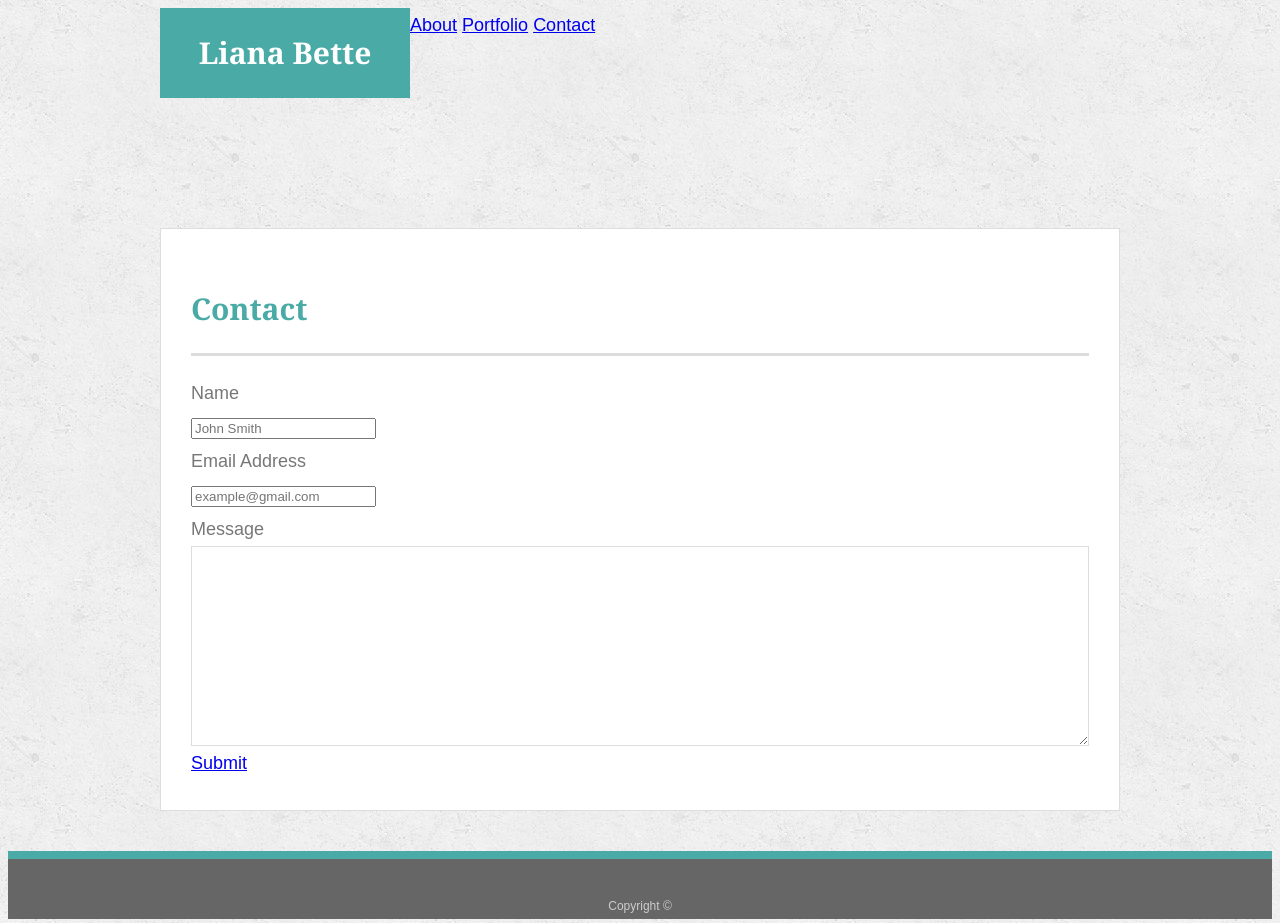
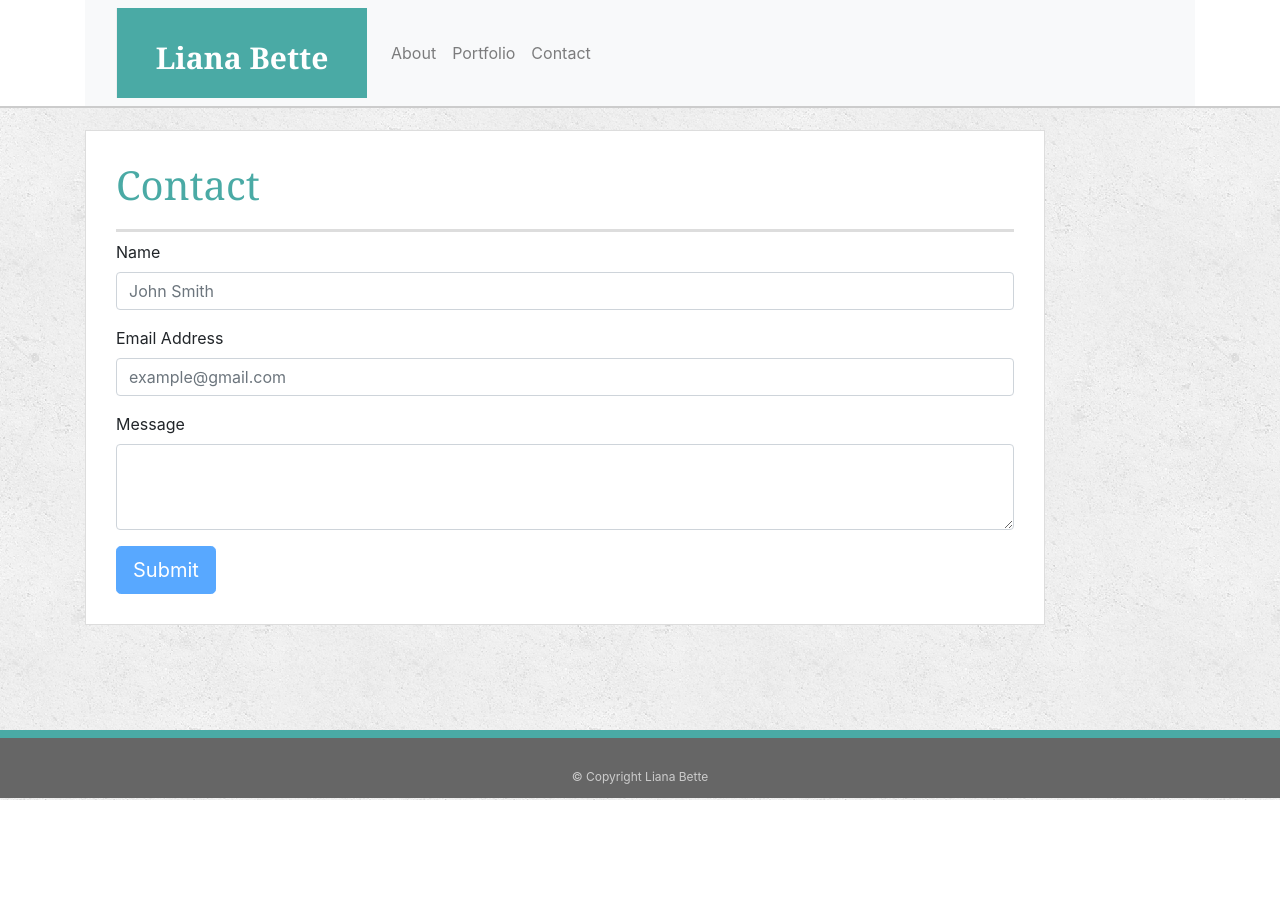
Before and after one commit to lianadanae/Bootstrap-Portfolio, a plain HTML site: page contact.html in a window 1280 px wide. After the commit the page ends 800 px from the top, so only its background shows below. Drawn offline with nearby package versions, Linux system fonts and the light colour scheme.

Commit message:
added Bootstrap cdn

```diff
--- a/contact.html
+++ b/contact.html
@@ -3,19 +3,32 @@
 
 <head>
   <meta charset="UTF-8">
+  <meta name="viewport" content="width=device-width, initial-scale=1">
+
+  <!-- CSS -->
+  <link rel="stylesheet" type="text/css" href="assets/css/style.css">
+  <link rel="stylesheet" href="https://stackpath.bootstrapcdn.com/bootstrap/4.3.1/css/bootstrap.min.css"
+    integrity="sha384-ggOyR0iXCbMQv3Xipma34MD+dH/1fQ784/j6cY/iJTQUOhcWr7x9JvoRxT2MZw1T" crossorigin="anonymous">
   <title>Contact | Liana Bette</title>
-  <link rel="stylesheet" type="text/css" href="assets/css/style.css">
 </head>
 
 <body>
 
-  <header id="masthead">
+  <header id="navBar">
     <div class="container">
-      <a href="index.html" id="logo">Liana Bette</a>
-      <nav>
-        <a href="index.html">About</a>
-        <a href="portfolio.html">Portfolio</a>
-        <a href="contact.html">Contact</a>
+
+      <!-- Navbar -->
+      <nav class="navbar navbar-expand-lg navbar-light bg-light">
+        <nav class="nav">
+          <a class="navbar-brand" id="logo">Liana Bette</a>
+          <div class="collapse navbar-collapse" id="navbarNavAltMarkup">
+            <div class="navbar-nav">
+              <a class="nav-item nav-link" href="index.html">About</a>
+              <a class="nav-item nav-link" href="portfolio.html">Portfolio</a>
+              <a class="nav-item nav-link" href="contact.html">Contact</a>
+            </div>
+          </div>
+        </nav>
       </nav>
     </div>
   </header>
@@ -39,36 +52,28 @@
           <textarea class="form-control" id="exampleFormControlTextarea1" rows="3"></textarea>
         </div>
         <a href="#" class="btn btn-primary btn-lg disabled" tabindex="-1" role="button" aria-disabled="true">Submit</a>
-
       </form>
-
-      <!-- <form id="contact-form">
-        <ul>
-          <li>
-            <label for="name">Name</label>
-            <input type="text" id="name" name="name" placeholder="John Smith" required="required">
-          </li>
-          <li>
-            <label for="email">Email</label>
-            <input type="email" id="email" name="email" placeholder="example@gmail.com" required="required">
-          </li>
-          <li>
-            <label for="message">Message</label>
-            <textarea id="message" name="message" required="required"></textarea>
-          </li>
-        </ul>
-        <input type="submit">
-      </form> -->
 
     </section>
 
   </div>
 
+  <!-- Footer -->
   <footer>
     <div class="container">
-      Copyright &copy;
+      &copy; Copyright Liana Bette
     </div>
   </footer>
+
+  <script src="https://code.jquery.com/jquery-3.3.1.slim.min.js"
+    integrity="sha384-q8i/X+965DzO0rT7abK41JStQIAqVgRVzpbzo5smXKp4YfRvH+8abtTE1Pi6jizo" crossorigin="anonymous">
+  </script>
+  <script src="https://cdnjs.cloudflare.com/ajax/libs/popper.js/1.14.7/umd/popper.min.js"
+    integrity="sha384-UO2eT0CpHqdSJQ6hJty5KVphtPhzWj9WO1clHTMGa3JDZwrnQq4sF86dIHNDz0W1" crossorigin="anonymous">
+  </script>
+  <script src="https://stackpath.bootstrapcdn.com/bootstrap/4.3.1/js/bootstrap.min.js"
+    integrity="sha384-JjSmVgyd0p3pXB1rRibZUAYoIIy6OrQ6VrjIEaFf/nJGzIxFDsf4x0xIM+B07jRM" crossorigin="anonymous">
+  </script>
 </body>
 
 </html>
```
Lines whose indentation alone changed are shown as unchanged.
